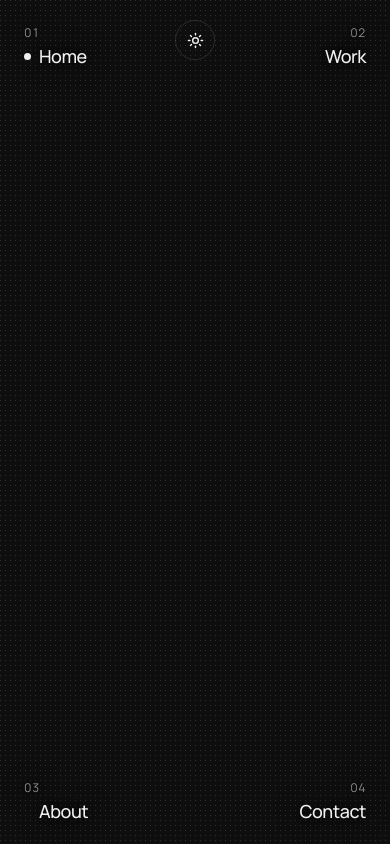
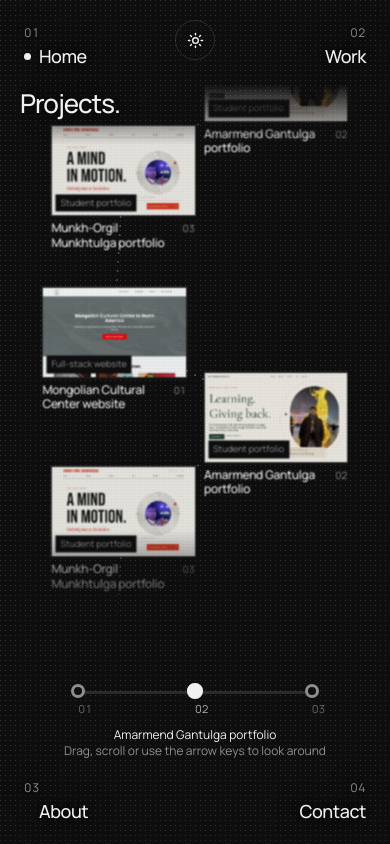
Before and after one commit to Enkhjinjeje/Personal-Portfolio, a Next.js app: page /projects in a window 390 px wide. Built offline with nearby package versions, Linux system fonts and the light colour scheme.

Commit message:
Bring the projects map back on phones
The phone list is gone; phones get the same canvas as wider screens, with its
phone layout restored. The opened project keeps its pop-in centred.

```diff
--- a/src/app/projects/page.tsx
+++ b/src/app/projects/page.tsx
@@ -1,8 +1,8 @@
 import type { Metadata } from 'next'
-import Projects from '../../components/projects/Projects'
+import ProjectField from '../../components/projects/ProjectField'
 
 export const metadata: Metadata = { title: 'Projects' }
 
 export default function ProjectsPage() {
-  return <Projects />
+  return <ProjectField />
 }
--- a/src/components/projects/ProjectList.tsx
+++ /dev/null
@@ -1,41 +0,0 @@
-'use client'
-
-import { useEffect, useState } from 'react'
-import { projects } from '../../content'
-import { pad } from './layout'
-import ProjectDetail, { ProjectBurst } from './ProjectDetail'
-import './projects.css'
-
-// The projects on a phone: a plain list that scrolls inside the stage, its top and bottom fading into the dots.
-// A tap opens the project the same way the canvas does.
-export default function ProjectList() {
-  const [open, setOpen] = useState<number | null>(null)
-
-  // Escape closes an open project before it can take you home
-  useEffect(() => {
-    if (open === null) return
-    const key = (e: KeyboardEvent) => { if (e.key === 'Escape') { e.preventDefault(); setOpen(null) } }
-    window.addEventListener('keydown', key, true)
-    return () => window.removeEventListener('keydown', key, true)
-  }, [open])
-
-  return <section className={`page projects project-list-page ${open !== null ? 'is-showing' : ''}`} aria-labelledby="project-list-heading">
-    <div className="project-list">
-      <h1 id="project-list-heading" className="page-title project-list-title">Projects.</h1>
-      <ol>
-        {projects.map((p, i) => <li key={p.id}>
-          <button type="button" className="project-row" aria-label={`${p.title}, ${p.kind}`} onClick={() => setOpen(i)}>
-            <span className="project-tile-pic">
-              <img className="pic-dots" src={p.image} alt="" draggable={false} decoding="async"/>
-              <img className="pic-sharp" src={p.image} alt="" draggable={false} decoding="async"/>
-              <span className="project-tile-kind">{p.kind}</span>
-            </span>
-            <span className="project-tile-caption"><span className="project-tile-title">{p.title}</span><span className="project-tile-n">{pad(i + 1)}</span></span>
-          </button>
-        </li>)}
-      </ol>
-    </div>
-    {open !== null && <ProjectBurst key={open} />}
-    {open !== null && <ProjectDetail index={open} onClose={() => setOpen(null)} />}
-  </section>
-}
--- a/src/components/projects/Projects.tsx
+++ /dev/null
@@ -1,26 +0,0 @@
-'use client'
-
-import { useEffect, useState } from 'react'
-import ProjectField from './ProjectField'
-import ProjectList from './ProjectList'
-
-const PHONE = '(max-width:700px)'
-
-// A phone gets the list, anything wider the canvas. The first render has both and the stylesheet shows the one that
-// fits, so there is no flash before script runs; after that only the one in use stays mounted.
-export default function Projects() {
-  const [phone, setPhone] = useState<boolean | null>(null)
-
-  useEffect(() => {
-    const query = window.matchMedia(PHONE)
-    const update = () => setPhone(query.matches)
-    update()
-    query.addEventListener('change', update)
-    return () => query.removeEventListener('change', update)
-  }, [])
-
-  return <>
-    {phone !== true && <ProjectField />}
-    {phone !== false && <ProjectList />}
-  </>
-}
--- a/src/components/projects/StationLine.tsx
+++ b/src/components/projects/StationLine.tsx
@@ -13,5 +13,7 @@ export default function StationLine({ here, go }: { here: number, go(i: number):
         </button>
       </li>)}
     </ol>
+    {/* a phone has room under the stations for one name: the one in view */}
+    <p className="project-line-now" aria-hidden="true">{projects[here].title}</p>
   </nav>
 }
--- a/src/components/projects/projects.css
+++ b/src/components/projects/projects.css
@@ -45,6 +45,7 @@
 @keyframes station-pulse {from {transform:scale(.6);opacity:.9} to {transform:scale(1.6);opacity:0}}
 .station-name {display:grid;gap:2px;max-width:18ch}
 .station-n {font-variant-numeric:tabular-nums;opacity:.7}
+.project-line-now {display:none}
 
 /* opening a project: the canvas steps back, rings of dots spin out from the middle, and the project pops up there */
 .projects.is-showing .project-field {filter:blur(3px);opacity:.35;transition:filter .5s,opacity .5s}
@@ -74,22 +75,21 @@
 .project-detail .text-link {justify-self:start}
 .project-detail-close {position:absolute;right:14px;top:14px;z-index:1;width:36px;height:36px;display:grid;place-items:center;border:0;border-radius:50%;background:var(--soft);color:inherit}
 
-/* ---- Phones ---- no canvas: the projects stand in a list that scrolls inside the stage, and fade into the dots at
-   its top and bottom. Until script picks one, the stylesheet shows the one that fits. */
-.project-list-page {display:none}
-.project-list {position:absolute;inset:0;overflow-y:auto;overscroll-behavior:contain;scrollbar-width:none;--tile-scale:1;padding-block:44px 72px;
-  -webkit-mask-image:linear-gradient(transparent,#000 44px,#000 calc(100% - 72px),transparent);mask-image:linear-gradient(transparent,#000 44px,#000 calc(100% - 72px),transparent)}
-.project-list::-webkit-scrollbar {display:none}
-.project-list-title {font-size:30px;margin-bottom:28px}
-.project-list ol {display:grid;gap:36px;list-style:none;margin:0;padding:0}
-.project-row {display:grid;gap:10px;width:100%;padding:0;border:0;background:none;color:inherit;text-align:left;cursor:pointer}
-.project-row:active .pic-sharp,.project-row:focus-visible .pic-sharp {opacity:1}
-.project-row:active .project-tile-pic,.project-row:focus-visible .project-tile-pic {outline-color:var(--ink)}
-.project-row:focus-visible {outline:none}
-.projects.is-showing .project-list {filter:blur(3px);opacity:.35;transition:filter .5s,opacity .5s}
-
 @media (max-width:700px) {
-  .projects:not(.project-list-page) {display:none}
-  .project-list-page {display:grid}
+  /* above the bottom corners on a phone */
+  .projects-hint {bottom:calc(var(--edge) + 64px)}
+  .project-line {bottom:calc(var(--edge) + 80px)}
+  /* the stations show just their numbers, with the name of the one in view centred beneath them */
+  .project-line button {gap:4px}
+  .station-name {font-size:0}
+  .station-n {font-size:11px}
+  .project-line-now {display:block;margin-top:2px;text-align:center;font-size:12px;color:var(--ink)}
+  /* the tiles fade out before they reach the stations */
+  .project-field {-webkit-mask-image:linear-gradient(to right,transparent,#000 6%,#000 94%,transparent),linear-gradient(transparent,#000 9%,#000 66%,transparent 80%);mask-image:linear-gradient(to right,transparent,#000 6%,#000 94%,transparent),linear-gradient(transparent,#000 9%,#000 66%,transparent 80%)}
+  /* smaller tiles, so all three projects fit on the screen */
+  .project-tile {gap:6px}
+  .pic-dots {--dot:3px}
+  .project-tile-kind {left:4px;bottom:4px;padding:2px 5px;font-size:9px}
+  .project-tile-n {font-size:10px}
   .project-detail {grid-template-columns:1fr;width:100%;max-height:100%;padding:16px;gap:14px}
 }
```
